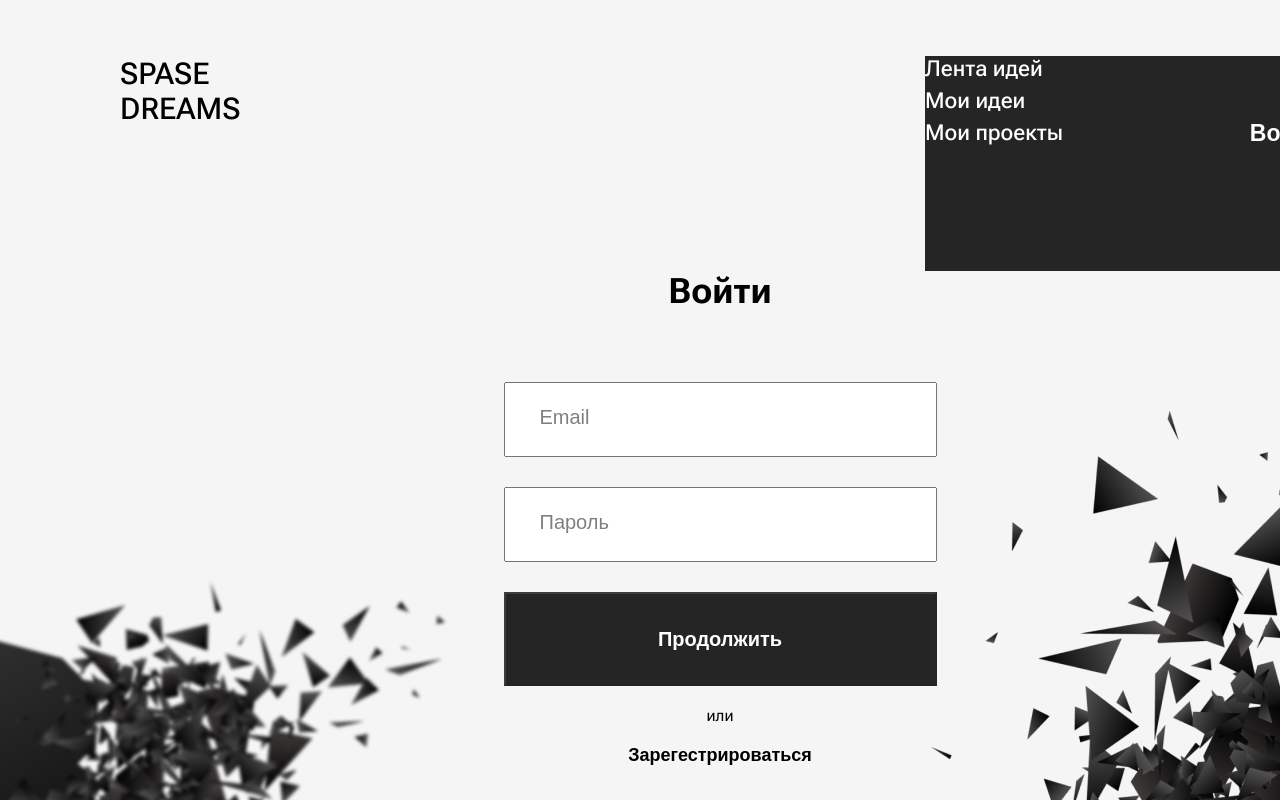
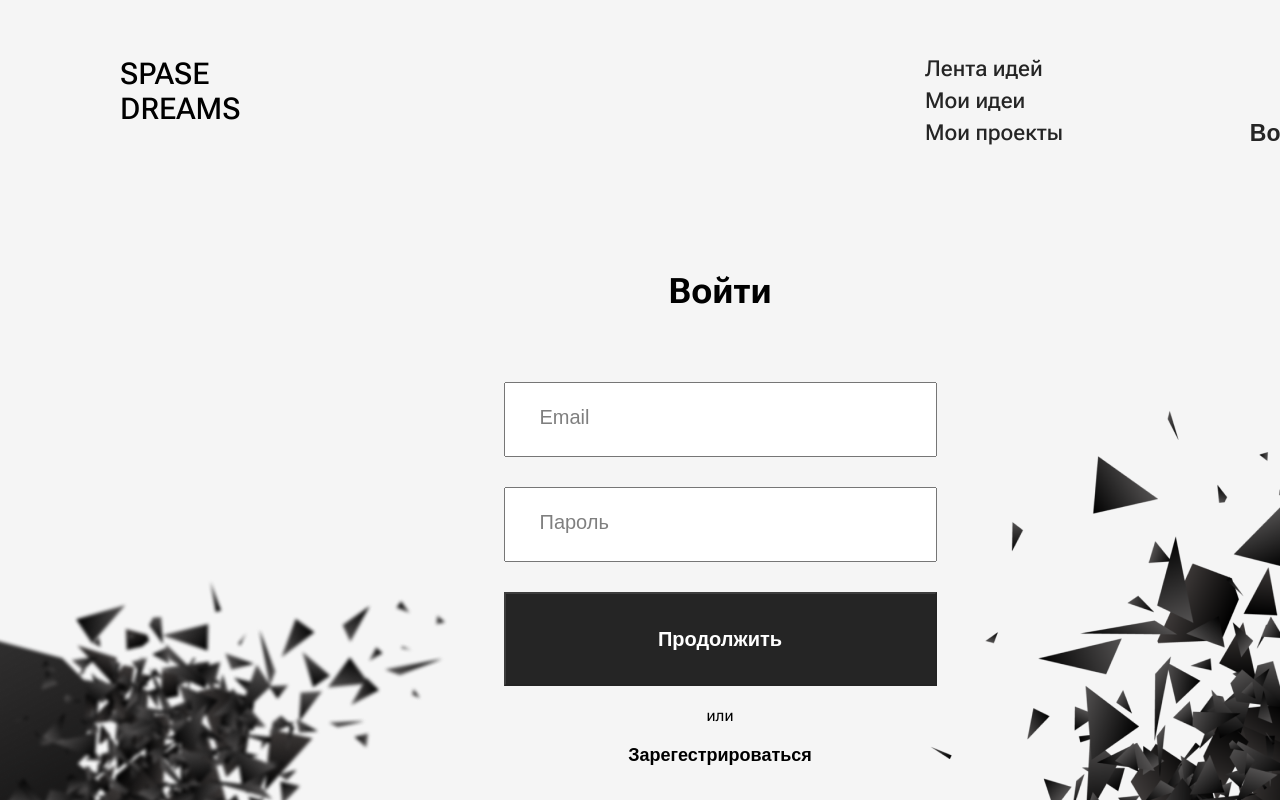
Before and after one commit to De-Katel/ideas_platform_v2.0, a Next.js app: page /signup in a window 1280 px wide. Shown: the top 800 px of the page. Built offline with nearby package versions, Linux system fonts and the light colour scheme.

Commit message:
Перезоды между страницами

```diff
--- a/components/header/header.tsx
+++ b/components/header/header.tsx
@@ -1,6 +1,8 @@
 import Link from 'next/link'
+import { useRouter } from 'next/router'
+import { useAppSelector, useAppDispatch } from '@/storage/hooks'
 
-import { useAppSelector } from '@/storage/hooks'
+import { logOut } from '@/storage/slises/dataSlise'
 
 import styles from './header.module.scss'
 
@@ -11,14 +13,20 @@ interface IHeaderProps {
 
 const Header: React.FC<IHeaderProps> = ({ page, children }): React.ReactElement => {
 
+    const token = useAppSelector(state => state.data.token);
+    const router = useRouter();
+    const dispatch = useAppDispatch();
 
-    const token = useAppSelector(state => state.data.token);
+    const logOutClick = () => {
+        dispatch(logOut());
+        console.log('sdfsdf')
+    }
 
     return (
         <>
             <header className={styles.header}>
                 <div className={styles.spaseDreams}>SPASE DREAMS</div>
-                <div className={token ? styles.navWrapBlack : styles.navWrap}>
+                <div className={router.pathname !== '/' ? styles.navWrapBlack : styles.navWrap}>
                     <nav>
                         <ul>
                             <Link style={{ textDecoration: 'none' }} href={'/'}>
@@ -31,11 +39,15 @@ const Header: React.FC<IHeaderProps> = ({ page, children }): React.ReactElement
                                 <li className={page === 'all' ? styles.this_page : page !== 'project' ? styles.other_page : styles.this_page}>Мои проекты</li>
                             </Link>
                         </ul>
-                        <Link href={'/signup'}>
-                            <button>
-                                {!token ? 'Войти' : 'Выйти'}
-                            </button>
-                        </Link>
+
+                        {token ?
+                            <button onClick={logOutClick}>Выйти</button>
+                            :
+                            <Link href={'/signup'}>
+                                <button>Войти</button>
+                            </Link>
+                        }
+
                     </nav>
                 </div>
             </header>
--- a/pages/signup.tsx
+++ b/pages/signup.tsx
@@ -1,6 +1,20 @@
+import { useRouter } from 'next/router';
+import { useEffect } from "react";
+import { useAppSelector } from '@/storage/hooks'
+
 import Authentication from "@/components/authentication/authentication"
 
 const AuthenticationPage = (): React.ReactElement => {
+
+    const router = useRouter();
+    const token = useAppSelector(state => state.data.token);
+
+    useEffect(() => {
+        if (token) {
+            router.push('/home')
+        }
+    })
+
     return (
         <Authentication />
     )
--- a/storage/slises/dataSlise.ts
+++ b/storage/slises/dataSlise.ts
@@ -32,7 +32,13 @@ export const dataSlice = createSlice({
             state.isModal = !state.isModal;
         },
 
+        logOut: (state) => {
+            state.token = null
+
+        }
+
     },
+
     extraReducers: (builder) => {
         builder
             .addCase(fetchUserLogin.pending, (state) => {
@@ -61,6 +67,6 @@ export const dataSlice = createSlice({
 
 });
 
-export const { setIsModal } = dataSlice.actions;
+export const { setIsModal, logOut } = dataSlice.actions;
 
 export default dataSlice.reducer
```
Also changed, not shown: components/registration/registration.tsx (+10 -1 lines), pages/home.tsx (+17 -3 lines).
